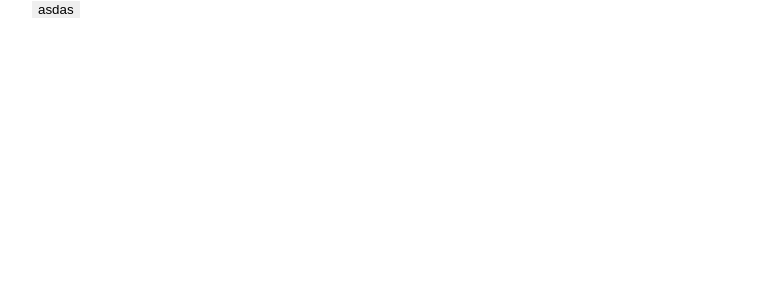
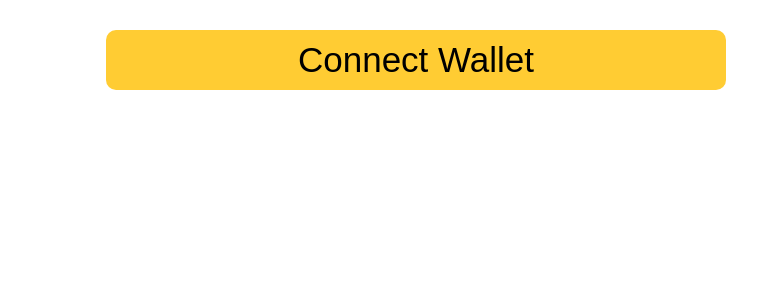
Before and after one commit to Generation-Foundation/Dapp-front, a Next.js app: page / in a window 1280 px wide. Shown: the top 300 px of the page, without its empty margins (224-981 px from the left). Built offline with nearby package versions, Linux system fonts and the light colour scheme.

Commit message:
create button commons components

```diff
--- a/src/components/commons/button/button.tsx
+++ b/src/components/commons/button/button.tsx
@@ -1,7 +1,11 @@
+// css import
 import * as s from "./buttonStyle";
 
-const ButtonComponent = () => {
-  return <s.Button>asdas</s.Button>;
+// type import
+import { IButtonComponentProps } from "./button.types";
+
+const ButtonComponent = (props: IButtonComponentProps) => {
+  return <s.Button>{props.text}</s.Button>;
 };
 
 export default ButtonComponent;
--- /dev/null
+++ b/src/components/commons/button/button.types.ts
@@ -0,0 +1,3 @@
+export interface IButtonComponentProps {
+  text: string;
+}
--- a/src/components/commons/button/buttonStyle.ts
+++ b/src/components/commons/button/buttonStyle.ts
@@ -1,5 +1,10 @@
 import styled from "@emotion/styled";
 
 export const Button = styled.button`
+  padding: 10px 0;
+  width: 90%;
   border: none;
+  border-radius: 10px;
+  font-size: 35px;
+  background-color: #ffcc33;
 `;
--- a/src/components/units/main/main.presenter.tsx
+++ b/src/components/units/main/main.presenter.tsx
@@ -1,9 +1,15 @@
+// css import
+import * as s from "./main.style";
+
+// component import
 import ButtonComponent from "../../commons/button/button";
 
 const MainPresenter = () => {
   return (
     <>
-      <ButtonComponent />
+      <s.Wrapper>
+        <ButtonComponent text={"Connect Wallet"} />
+      </s.Wrapper>
     </>
   );
 };
--- a/src/components/units/main/main.style.ts
+++ b/src/components/units/main/main.style.ts
@@ -1 +1,10 @@
 import styled from "@emotion/styled";
+
+export const Wrapper = styled.div`
+  display: flex;
+  flex-direction: column;
+  align-items: center;
+  margin: 0 auto;
+  padding: 30px 40px;
+  width: 100%;
+`;
```
